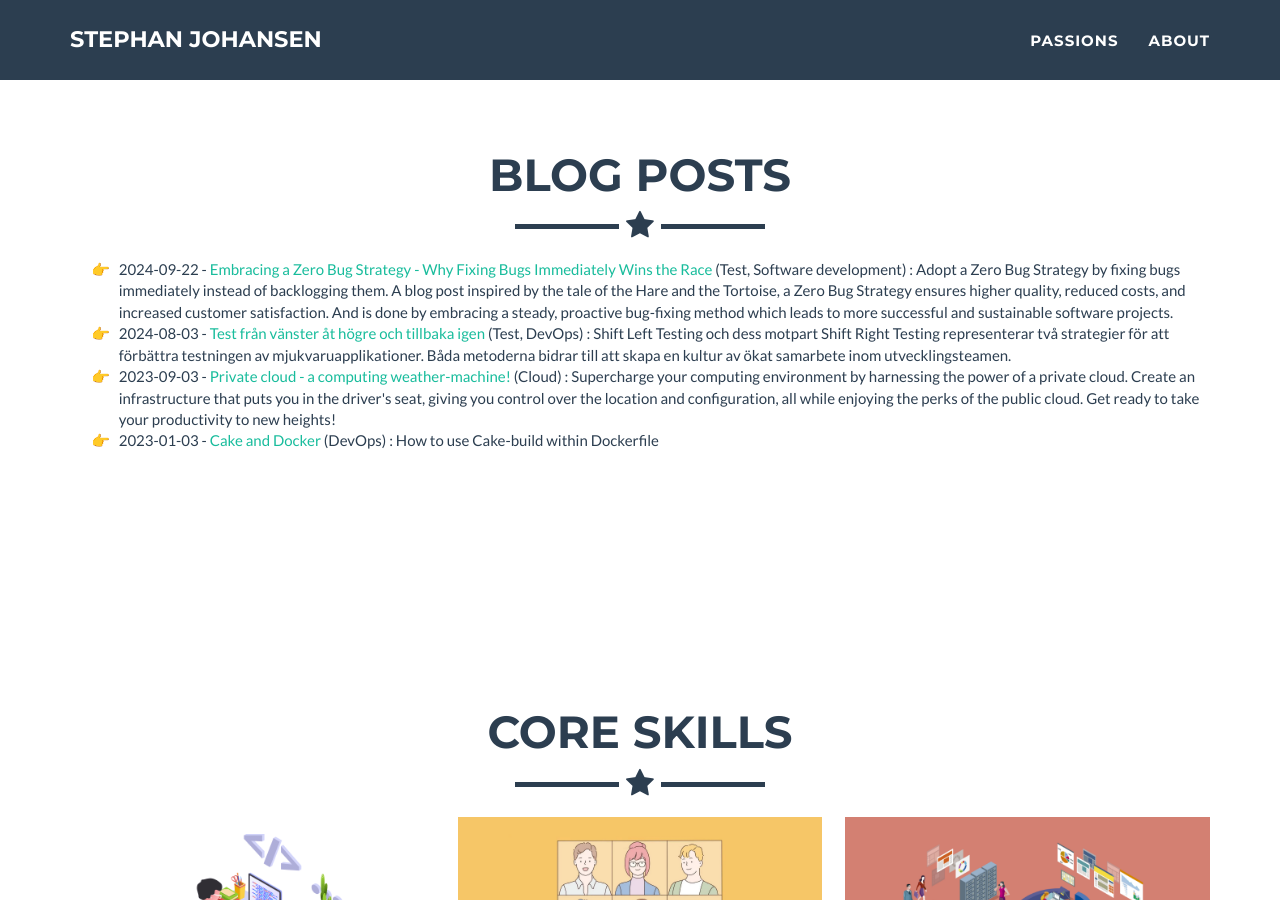
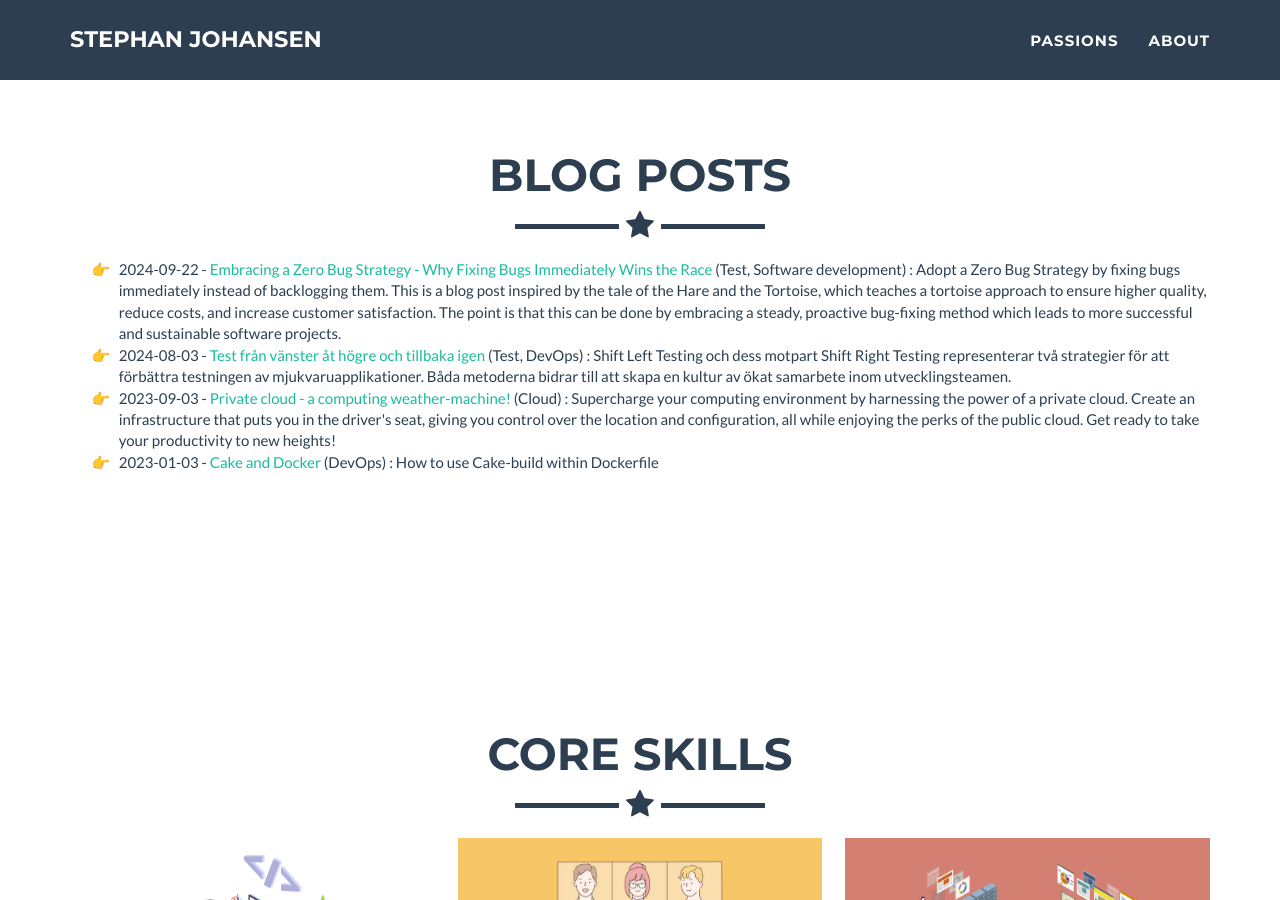
Before and after one commit to skjohansen/skjohansen.github.io, a Jekyll site: the page built from index.html, in a window 1280 px wide and 900 px high, scrolled down 1127 px. Built offline with Jekyll 4.4.1, drawn with Linux system fonts in a browser that asks for light colours; some of the changed lines change nothing that is shown.

Commit message:
Reorg of text and completing

```diff
--- a/_posts/2024-09-22-zero-bugs-strategy.md
+++ b/_posts/2024-09-22-zero-bugs-strategy.md
@@ -2,14 +2,14 @@
 layout: post
 title: Embracing a Zero Bug Strategy - Why Fixing Bugs Immediately Wins the Race
 passions: Test, Software development
-summary: Adopt a Zero Bug Strategy by fixing bugs immediately instead of backlogging them. A blog post inspired by the tale of the Hare and the Tortoise, a Zero Bug Strategy ensures higher quality, reduced costs, and increased customer satisfaction. And is done by embracing a steady, proactive bug-fixing method which leads to more successful and sustainable software projects.
+summary: Adopt a Zero Bug Strategy by fixing bugs immediately instead of backlogging them. This is a blog post inspired by the tale of the Hare and the Tortoise, which teaches a tortoise approach to ensure higher quality, reduce costs, and increase customer satisfaction. The point is that this can be done by embracing a steady, proactive bug-fixing method which leads to more successful and sustainable software projects.
 language: en
 banner-image: hare-bug-header.png
 ---
 
 *“Slow and steady wins the race.”* – A timeless lesson from the tale of the [Hare and the Tortoise](https://read.gov/aesop/025.html). In the fast-paced world of software development, this classic fable offers more than just a moral about humility and perseverance — it provides valuable insights into how we should handle bugs in our projects.
 
-As decision-makers in software development, you’re constantly balancing [resources, scope, quality, and time](https://wiki.c2.com/?FourVariables). One critical decision is whether to fix bugs immediately or to backlog them for later resolution. The blog prost tries to explore why adopting a **Zero Bug Strategy** (fixing bugs as they arise) might just be the tortoise-like approach that ensures your project’s success, backed by some straightforward reasoning.
+As decision-makers in software development, you’re constantly balancing [the four variables: resources, scope, quality, and time](https://wiki.c2.com/?FourVariables). One critical decision is whether to fix bugs immediately or to backlog them for later resolution. The blog post tries to explore why adopting a **Zero Bug Strategy** (fixing bugs as they arise) might just be the tortoise-like approach that ensures your project’s success, backed by some straightforward reasoning.
 
 ### Bugs and defects
 First we need to get our diffinations alinged. Bugs are in general more a word from everyday language, while defect is more formal, but in my opinion does it covers different puropses.
@@ -22,7 +22,7 @@
 
 ## The Hare’s Temptation: Backlogging Bugs
 
-Imagine your project is like the Hare from our favorite fable. Fast, energetic, and eager to push features out, you might be tempted to backlog bugs—cataloging them for future fixes, you may even have a deadline you need to catch. At first glance, this seems efficient. You’re moving quickly, delivering features, and keeping the sprint velocity high. But just like the Hare’s overconfidence, this approach can lead to unexpected pitfalls.
+Imagine your project is like the software developing Hare from our classic fable. Fast, energetic, and eager to push features out, you might be tempted to backlog bugs—cataloging them for future fixes, you may even have a deadline you need to catch. At first glance, this seems efficient. You’re moving quickly, delivering features, and keeping the sprint velocity high. But just like the Hare’s overconfidence, this approach can lead to unexpected pitfalls.
 
 The most common pitfall of focusing on high speed are low quality, of both requirements, code and architecture. A drive for high velocity can lead to developers cutting corners. This often results in poorly written code, skipped code reviews, insufficient testing, or incomplete documentation. Over time, this [technical debt](https://stackoverflow.blog/2023/12/27/stop-saying-technical-debt/) can grow, making the codebase fragile and more difficult to maintain.
 
@@ -30,13 +30,11 @@
 
 ## The Tortoise’s Wisdom: Zero Bugs Strategy
 
-On the other hand, the Tortoise represents a methodical, steady approach—akin to the Zero Bugs Strategy. The Zero Bugs Strategy is not a new thing, one of the first usage in a large scale was at Microsoft where a [Zero-defects code memo](https://sriramk.com/memos/zerodef.pdf) was send out on 1989-06-20, the main point in this memo being that *done* should mean *done-done*.
+On the other hand, the Tortoise represents a methodical, steady approach — akin to the Zero Bugs Strategy aka [Zero Bug Policy](https://sookocheff.com/post/process/zero-bug-policy/). The Zero Bugs Strategy is not a new thing, one of the first usage in a large scale was at Microsoft where a [Zero-defects code memo](https://sriramk.com/memos/zerodef.pdf) was send out on 20th of June 1989, the main point in this memo being that *done* should mean *done-done*.
 
-[Do you fix bugs before writing new code?](https://www.joelonsoftware.com/2000/08/09/the-joel-test-12-steps-to-better-code/)
+This is also pointed out by Joel Spolsky in his [12 Steps to Better Code](https://www.joelonsoftware.com/2000/08/09/the-joel-test-12-steps-to-better-code/), see step 5: *Do you fix bugs before writing new code?*
 
-This strategy emphasizes fixing bugs immediately rather than deferring them. You might wonder, “Why spend time fixing bugs right away when we can address them later?” Let’s break it down.
-
-https://sookocheff.com/post/process/zero-bug-policy/
+The Zero Bugs Strategy strategy emphasizes fixing bugs immediately rather than deferring them. You might wonder, “Why spend time fixing bugs right away when we can address them later?” Let’s break it down.
 
 ## Why Fixing Bugs Immediately Makes Sense
 
@@ -53,16 +51,12 @@
 
 Many organizations which implements Scrum, a popular agile framework, the temptation to estimate bugs using story points can be particularly strong (even though Scrum is not mentioning this). However, this practice can undermine the very foundation of your team's productivity and morale. Bugs should be viewed as indicators of quality issues rather than tasks to be quantified and added to the backlog. When bugs are estimated and assigned story points, it inadvertently signals that poor quality is acceptable and can be accounted for within the team’s velocity. This approach can create a misleading sense of progress, as the team’s velocity might appear higher while masking the underlying quality problems that need immediate attention.
 
-A bug is a symptom of a PBI which is *not done*.
+Furthermore, estimating bugs often leads to inaccuracies because the time required to fix them is inherently uncertain. Unlike feature development, where requirements are clear and tasks are more predictable and the essential complexity \\((X_e)\\) is understood, bugs are mainly driven by accentendtial complexity \\((X_a)\\). Attempting to assign story points to bugs can disrupt the sprint planning process, as the team struggles to accommodate unpredictable workloads. Instead of inflating velocity metrics with unresolved issues, it makes more sense to address bugs directly. This focus not only improves product quality but also provides a more accurate reflection of the team’s true velocity, fostering a healthier and more transparent development environment.
 
-> The Product Backlog is an emergent, ordered list of what is needed to improve the product.
-> - [The 2020 Scrum Guide](https://scrumguides.org/scrum-guide.html#product-backlog)
+To quoute the [The 2020 Scrum Guide](https://scrumguides.org/scrum-guide.html#product-backlog): *"The Product Backlog is an emergent, ordered list of what is needed to improve the product"*, a bug is not an improvement but a symptom of work not being *done* and should therefor not be in the backlog.
+A backlog is also used to predict value to the customers, the fix of bug does not give any value to the customers only removes a pain, and start introducing bugs to the backlog will give us a misleading picture of us delivering value to the customer while we dont. Just like spitting into the wind.
 
-Besides this is the point of a backlog to predrict value to the customers, a bug does not contain any value to the customers, to introducin bugs to the backlog will give a misleading picture of us delivering while while we dont.
-
-Furthermore, estimating bugs often leads to inaccuracies because the time required to fix them is inherently uncertain. Unlike feature development, where requirements are clear and tasks are more predictable, bugs can vary widely in complexity and impact. Attempting to assign story points to bugs can disrupt the sprint planning process, as the team struggles to accommodate unpredictable workloads. Instead of inflating velocity metrics with unresolved issues, it makes more sense to address bugs directly. This focus not only improves product quality but also provides a more accurate reflection of the team’s true velocity, fostering a healthier and more transparent development environment.
-
-Should we against all recomendations start to backlog our bugs, we should first realize that this is risky buisness, that will lead to an ever growing number of bugs and increacing accentendtial complexity \\((X_a)\\). If we do so should we treate the bugs as any other kind of work, meaning that there should be no difference in bugs and PBIs, and that the bugs should be priotitized by the customers like any other work in the application.
+Should we against all recomendations start to backlog our bugs, is it important realize that this is risky buisness, that will most likely lead to an ever growing number of bugs and increacing accentendtial complexity \\((X_a)\\). If we take these risks, should we treate the bugs as any other kind of work, meaning that there should be no difference in bugs and PBIs, and that the bugs should be priotitized by the customers like any other work in the application in the name of Agile.
 
 ### Leacy systems and zero bugs
 
```
